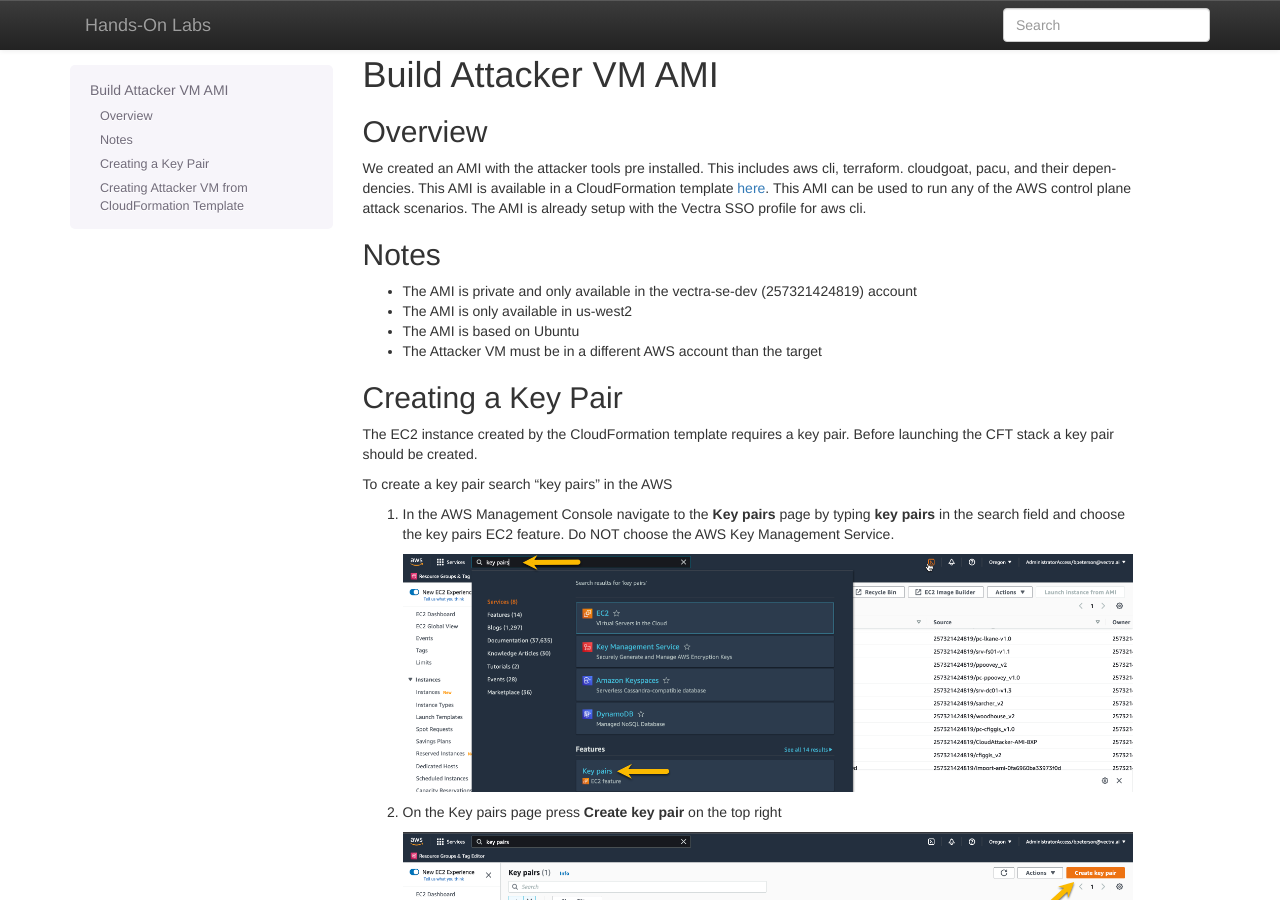
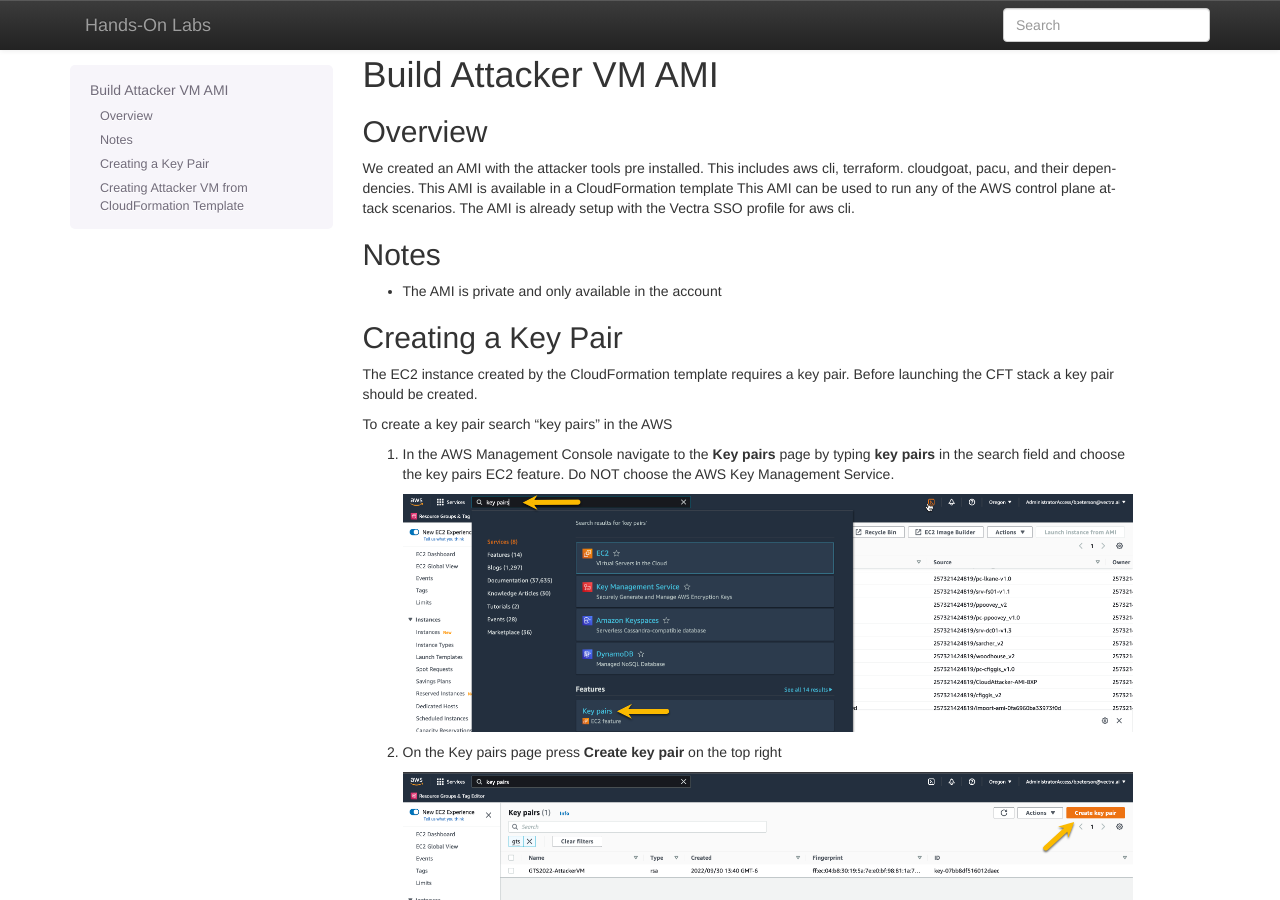
Before and after one commit to bmp-dot/template, a Sphinx documentation site: the page built from source/build_attacker_vm_ami/build_attacker_vm_ami.md, in a window 1280 px wide and 900 px high. Built offline with Sphinx 7.4.7, drawn with Linux system fonts in a browser that asks for light colours; nearby versions of some CDN libraries; pages that are not in the unit, such as notebooks, are missing from menus.

Commit message:
Refine documentation for Attacker VM AMI
Removed redundant text and fixed formatting issues in the AMI documentation.

```diff
--- a/source/build_attacker_vm_ami/build_attacker_vm_ami.md
+++ b/source/build_attacker_vm_ami/build_attacker_vm_ami.md
@@ -1,13 +1,10 @@
 # Build Attacker VM AMI
 
 ## Overview
-We created an AMI with the attacker tools pre installed.  This includes aws cli, terraform. cloudgoat, pacu, and their dependencies.  This AMI is available in a CloudFormation template [here](attacker.yaml).  This AMI can be used to run any of the AWS control plane attack scenarios.  The AMI is already setup with the Vectra SSO profile for aws cli.
+We created an AMI with the attacker tools pre installed.  This includes aws cli, terraform. cloudgoat, pacu, and their dependencies.  This AMI is available in a CloudFormation template   This AMI can be used to run any of the AWS control plane attack scenarios.  The AMI is already setup with the Vectra SSO profile for aws cli.
 
 ## Notes
-- The AMI is private and only available in the vectra-se-dev (257321424819) account
-- The AMI is only available in us-west2
-- The AMI is based on Ubuntu
-- The Attacker VM must be in a different AWS account than the target
+- The AMI is private and only available in the  account
 
 ##  Creating a Key Pair
 The EC2 instance created by the CloudFormation template requires a key pair.  Before launching the CFT stack a key pair should be created.
```
